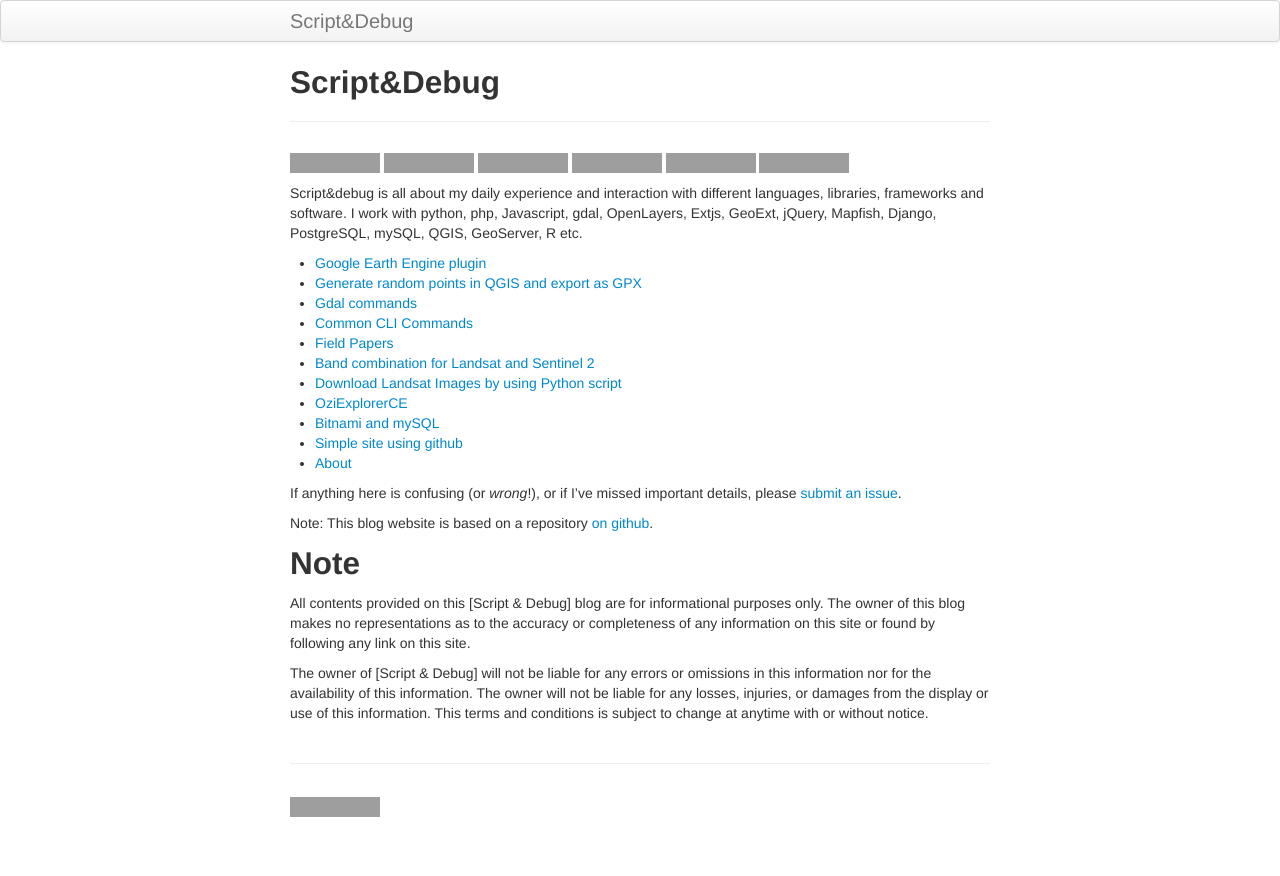
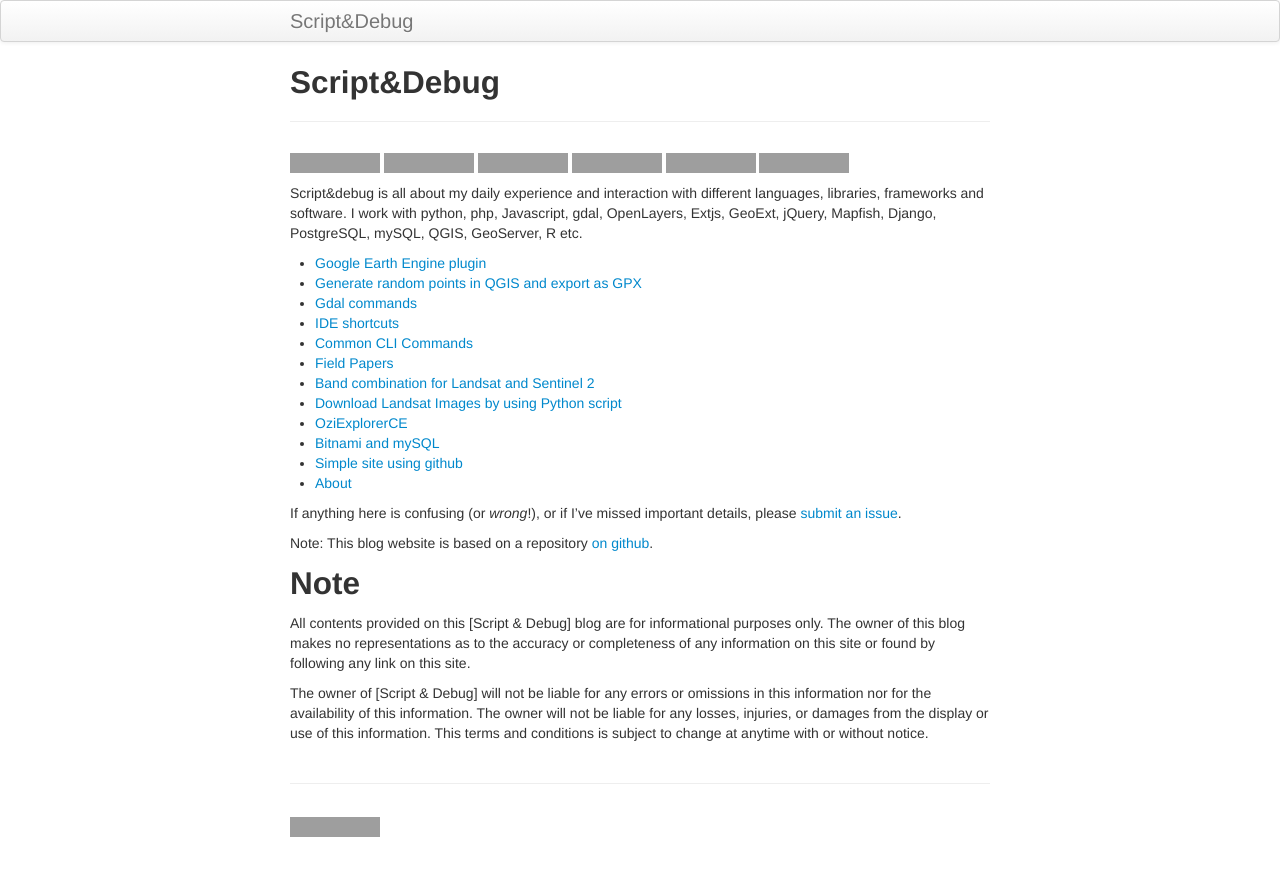
Before and after one commit to mnahmad/scriptndebug, a Jekyll site: the page built from index.md, in a window 1280 px wide, cut to the strip 0-876 px from the top of the page. Built offline with Jekyll 4.4.1, drawn with Linux system fonts in a browser that asks for light colours; grey boxes are pictures that could not be loaded.

Commit message:
index page updated

```diff
--- a/index.md
+++ b/index.md
@@ -13,9 +13,11 @@ description: Script&debug is personal documentation.
 
 Script&debug is all about my daily experience and interaction with different languages, libraries, frameworks and software. I work with python, php, Javascript, gdal, OpenLayers, Extjs, GeoExt, jQuery, Mapfish, Django, PostgreSQL, mySQL, QGIS, GeoServer, R etc.
 
+
 - [Google Earth Engine plugin](pages/qgis/plugins/ee_install_and_use.html)
 - [Generate random points in QGIS and export as GPX](pages/qgis/random_points_gpx/generate_random_points.html)
 - [Gdal commands](pages/gdal_commands.html)
+- [IDE shortcuts](pages/ide/short_cuts.html)
 - [Common CLI Commands](pages/commands.html)
 - [Field Papers](pages/fieldpapers/fieldpapers.html)
 - [Band combination for Landsat and Sentinel 2](pages/satellite/band_combination.html)
```
Also changed, not shown: pages/ide/short_cuts.md (+2 -0 lines).
